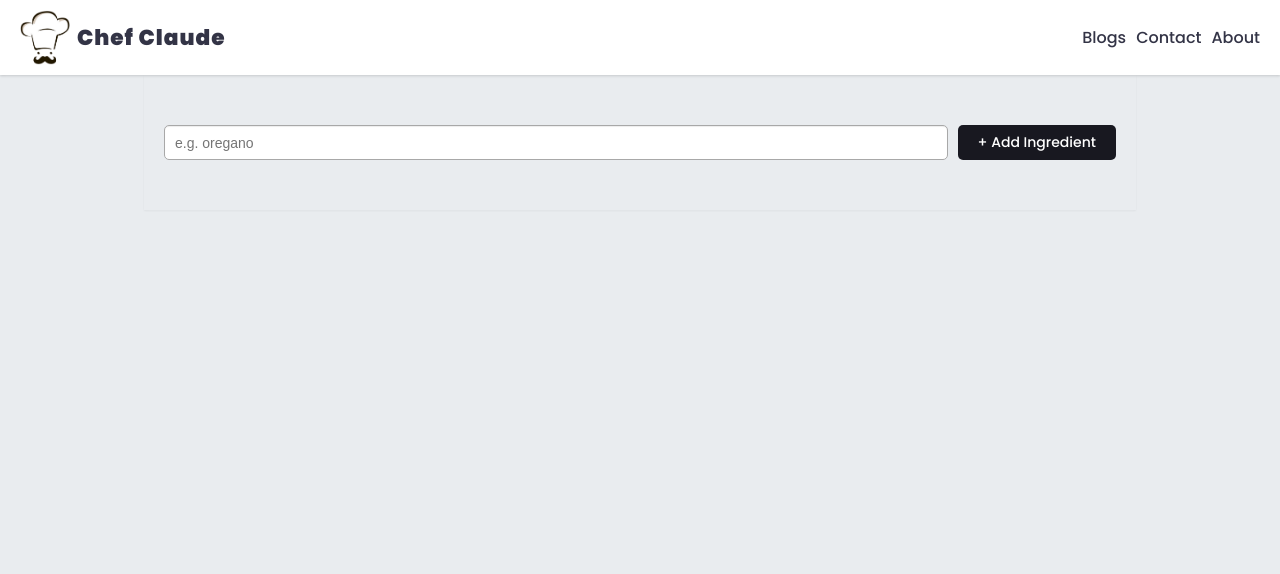
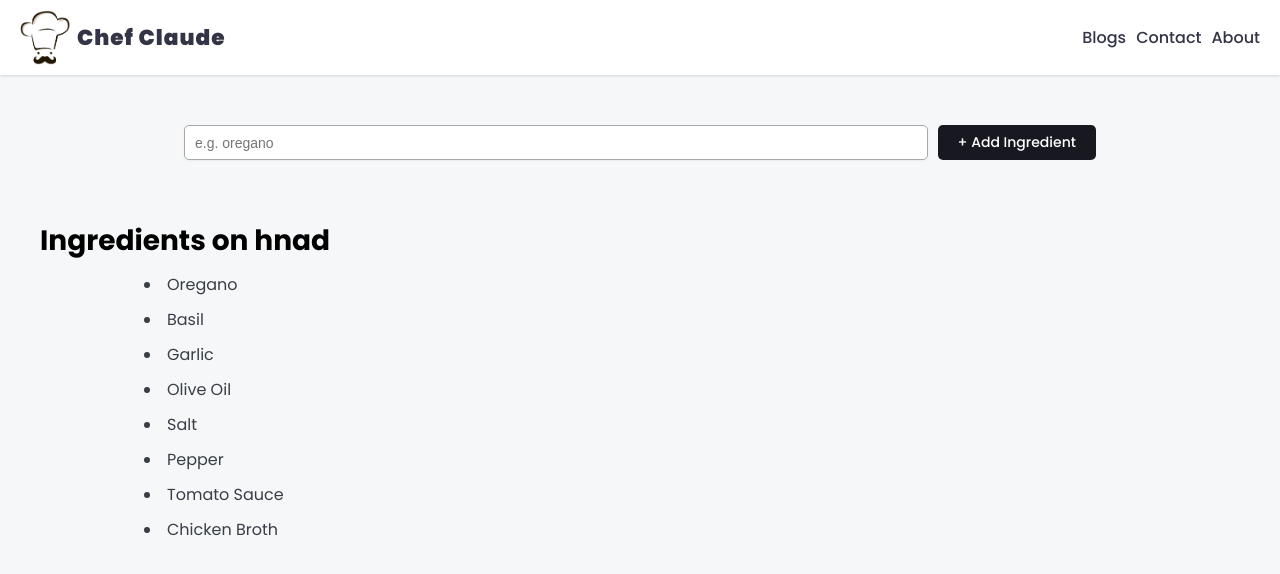
Before and after one commit to allee-usman/react-notes, a React (Vite) app in the folder S3_react-states/chef-claude-project/: page / in a window 1280 px wide. Shown: the top 574 px of the page. Built offline with nearby package versions, Linux system fonts and the light colour scheme.

Commit message:
Feature Update: Add html, css and basic from handling for Add New Ingredient

```diff
--- a/S3_react-states/chef-claude-project/src/components/Main.jsx
+++ b/S3_react-states/chef-claude-project/src/components/Main.jsx
@@ -1,17 +1,46 @@
 function Main() {
+	let ingredients = [
+		'Oregano',
+		'Basil',
+		'Garlic',
+		'Olive Oil',
+		'Salt',
+		'Pepper',
+		'Tomato Sauce',
+		'Chicken Broth',
+	];
+
+	const ingredientList = ingredients.map((ingredient) => {
+		return <li key={ingredient}>{ingredient}</li>;
+	});
+
+	function handleSubmit(event) {
+		event.preventDefault();
+
+		const formData = new FormData(event.currentTarget);
+		const newIngredient = formData.get('ingredient-field').trim();
+
+		ingredients.push(newIngredient);
+		console.log(ingredients);
+	}
+
 	return (
 		<main>
-			<form action="#">
+			<form action="#" onSubmit={handleSubmit}>
 				<input
 					type="text"
-					name="input-field"
-					id="text-iput"
+					name="ingredient-field"
+					id="ingredient-input"
 					placeholder="e.g. oregano"
 					aria-label="Add ingredient"
 					required
 				/>
 				<button type="submit">+ Add Ingredient</button>
 			</form>
+			<section className="ingredients-list-container">
+				<h2>Ingredients on hnad</h2>
+				<ul className="ingredients-list">{ingredientList}</ul>
+			</section>
 		</main>
 	);
 }
--- a/S3_react-states/chef-claude-project/styles.css
+++ b/S3_react-states/chef-claude-project/styles.css
@@ -21,8 +21,8 @@ body {
 	min-width: 320px;
 	min-height: 100vh;
 	font-family: 'Poppins', Helvetica, sans-serif;
-	background-color: #e9ecef;
-	color: white;
+	background-color: #f5f7f8;
+	color: black;
 }
 
 .header {
@@ -70,9 +70,8 @@ form {
 	max-width: 992px;
 	height: auto;
 	margin: 0 auto;
-	padding: 50px 20px;
+	padding: 50px 40px;
 	justify-content: center;
-	box-shadow: 0 1px 2px 0 rgba(0, 0, 0, 0.05);
 	align-items: center;
 }
 form > input[type='text'] {
@@ -82,7 +81,7 @@ form > input[type='text'] {
 	border-radius: 5px;
 	padding: 0 10px;
 	font-size: 16px;
-	box-shadow: inset 0 1px 1px rgba(0, 0, 0, 0.075);
+	box-shadow: 0 1px 2px 0 rgba(0, 0, 0, 0.05);
 }
 form > button {
 	height: 35px;
@@ -115,3 +114,22 @@ form > button:hover {
 		width: 100%;
 	}
 }
+
+/* ingredient-list styling */
+.ingredients-list-container {
+	padding: 10px 40px;
+}
+.ingredients-list-container > h2 {
+	font-size: 1.75rem;
+	margin-bottom: 10px;
+}
+.ingredients-list {
+	list-style-position: inside;
+	padding: 0;
+	display: flex;
+	flex-direction: column;
+	row-gap: 10px;
+	max-width: 992px;
+	margin: 0 auto;
+	color: #393e46;
+}
```
